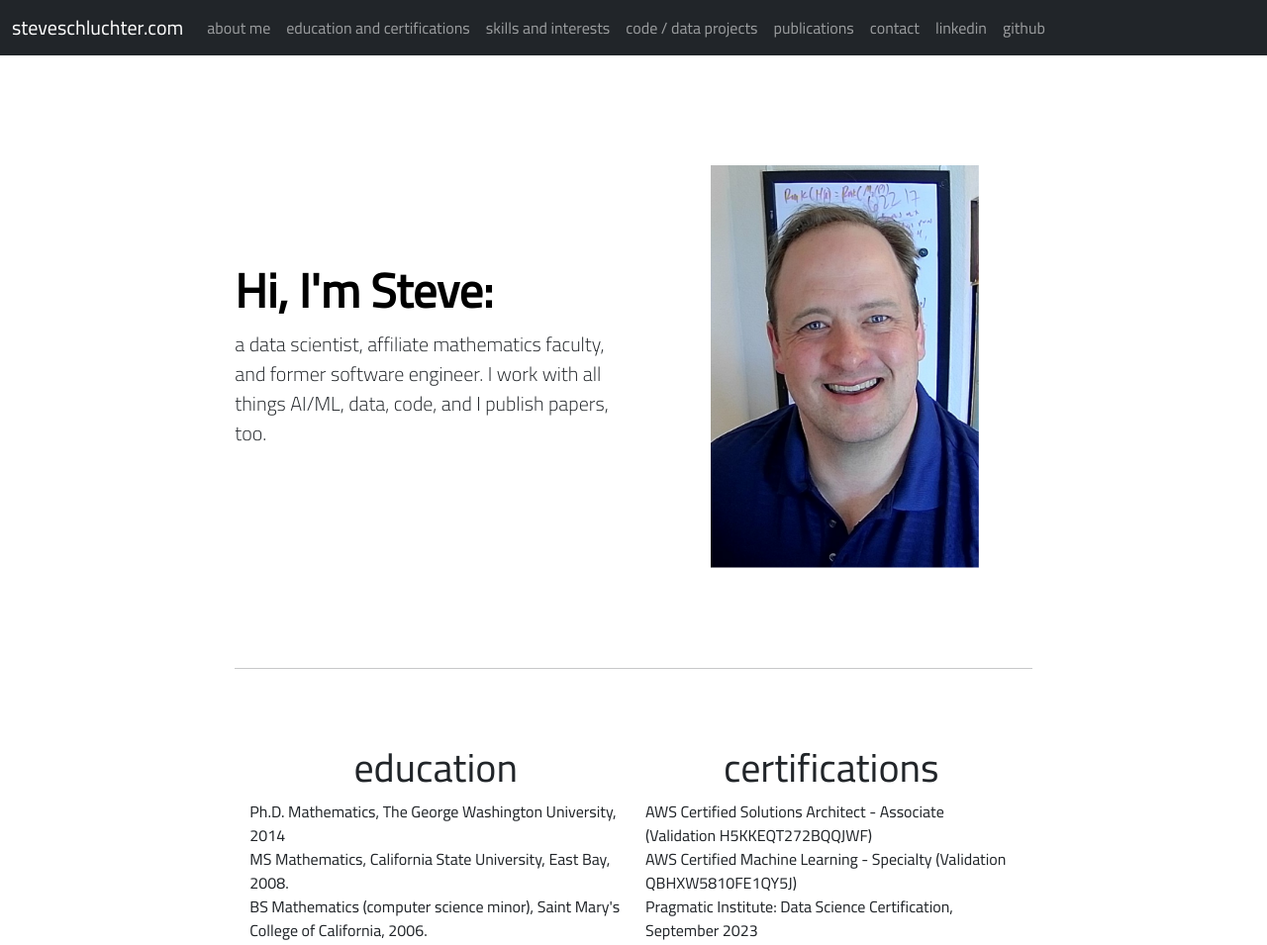
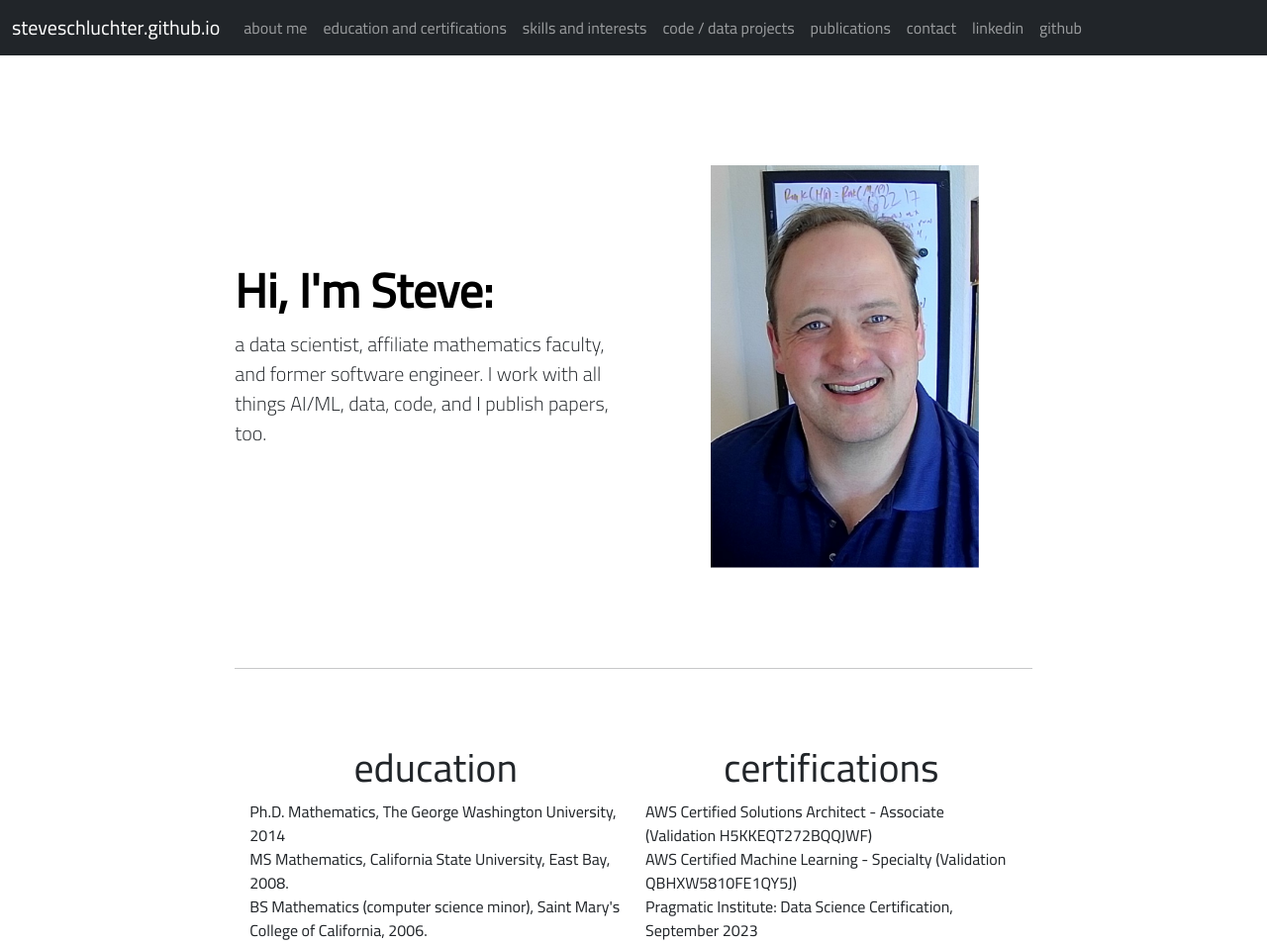
Before and after one commit to steveschluchter/steveschluchter.github.io, a plain HTML site: page index.html in a window 1280 px wide. Shown: the top 955 px of the page at 99% size. Drawn offline with nearby package versions, Linux system fonts and the light colour scheme; a script that the page names is missing.

Commit message:
githuib.io fix

```diff
--- a/index.html
+++ b/index.html
@@ -8,7 +8,7 @@
     <meta name="description" content="">
     <meta name="author" content="Mark Otto, Jacob Thornton, and Bootstrap contributors">
     <meta name="generator" content="Hugo 0.111.3">
-    <title>steveschluchter.com</title>
+    <title>steveschluchter.github.io</title>
     <link rel="icon" type="image/x-icon" href="assets/k4.png">
 
     <link rel="preconnect" href="https://fonts.googleapis.com">
@@ -195,7 +195,7 @@
   <!-- Fixed navbar -->
   <nav class="navbar navbar-expand-md navbar-dark fixed-top bg-dark navbar-nav navbar-visibility-alpha">
     <div class="container-fluid">
-      <a class="navbar-brand" href="#">steveschluchter.com</a>
+      <a class="navbar-brand" href="#">steveschluchter.github.io</a>
       <button class="navbar-toggler" type="button" data-bs-toggle="collapse" data-bs-target="#navbarCollapse" aria-controls="navbarCollapse" aria-expanded="false" aria-label="Toggle navigation">
         <span class="navbar-toggler-icon"></span>
       </button>
```
